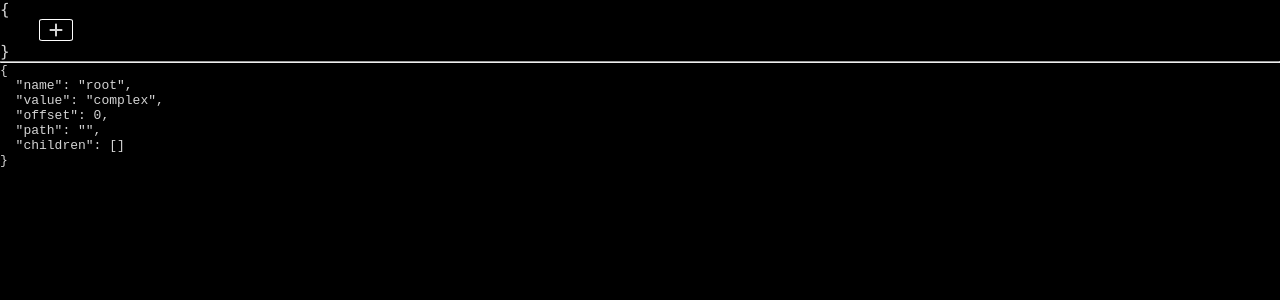
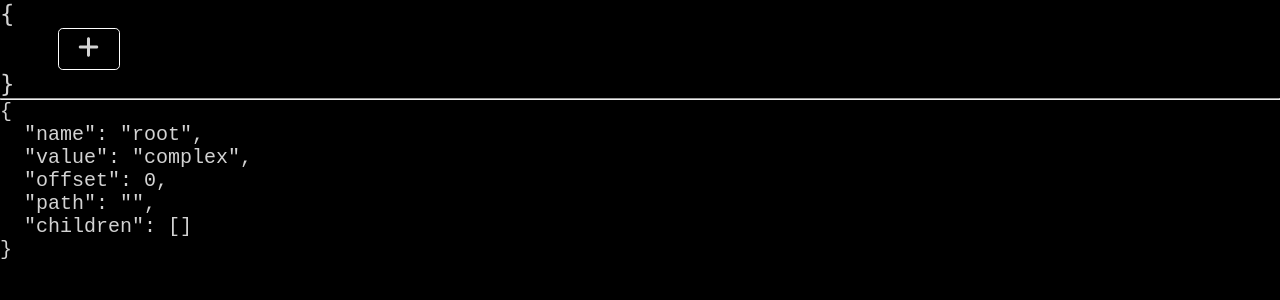
Before and after one commit to laser-brain/json-builder, a Vue app: page / in a window 1280 px wide. Shown: the top 300 px of the page. Built offline with nearby package versions, Linux system fonts and the light colour scheme.

Commit message:
updated font-size and fixed relative values

```diff
--- a/src/App.vue
+++ b/src/App.vue
@@ -19,5 +19,6 @@ import TheBuilder from '@/components/json-builder/the-builder.vue';
   height: 100vh;
   background-color: black;
   color: lightgray;
+  font-size: x-large;
 }
 </style>
--- a/src/components/json-builder/type-selection.vue
+++ b/src/components/json-builder/type-selection.vue
@@ -32,14 +32,14 @@ const hideOptions = () => {
 };
 </script>
 <style scoped lang="scss">
-.options-list,
-.button-add {
-  &::after {
-    position: absolute;
-    border: 1px solid white;
-    width: 6px;
-    height: 6px;
-  }
+$button-base-dimension: calc(1em + 6px);
+
+.options-list::after,
+.button-add::after {
+  position: absolute;
+  border: 1px solid white;
+  width: 6px;
+  height: 6px;
 }
 
 .options-list {
@@ -52,7 +52,7 @@ const hideOptions = () => {
 
   border: 1px solid white;
   border-top: none;
-  border-radius: 10%;
+  border-radius: .2em;
   border-top-left-radius: 0%;
 
   padding: 4px;
@@ -63,12 +63,12 @@ const hideOptions = () => {
     top: 0;
     right: -1px;
     box-shadow: 2px -2px 0 black;
-    border-top-right-radius: 6px;
+    border-top-right-radius: .2em;
     border-width: 1px 1px 0 0;
   }
 
   & > span {
-    border-radius: 5px;
+  border-radius: .2em;
     padding: 2px;
     cursor: pointer;
 
@@ -85,11 +85,11 @@ const hideOptions = () => {
   justify-content: center;
 
   border: 1px solid white;
-  border-radius: 10%;
+  border-radius: .2em;
 
-  width: 32px;
-  height: 16px;
-  padding: 2px 0 2px 0;
+  width: calc($button-base-dimension * 2);
+  height: $button-base-dimension;
+  padding: calc(1em/4) 0 calc(1em/6) 0;
 
   transition-duration: 200ms;
 
@@ -102,7 +102,7 @@ const hideOptions = () => {
       content: "";
       bottom: -1px;
       right: -7px;
-      border-bottom-left-radius: 6px;
+      border-bottom-left-radius: .2em;
       border-width: 0 0 1px 1px;
       box-shadow: -2px 2px 0 black;
     }
@@ -111,7 +111,7 @@ const hideOptions = () => {
 
 .line {
   position: absolute;
-  top: 21px;
+  top: calc($button-base-dimension + 1em/4 + 5px);
   left: 0;
   right: 0;
   grid-row: 1 / 1;
```
